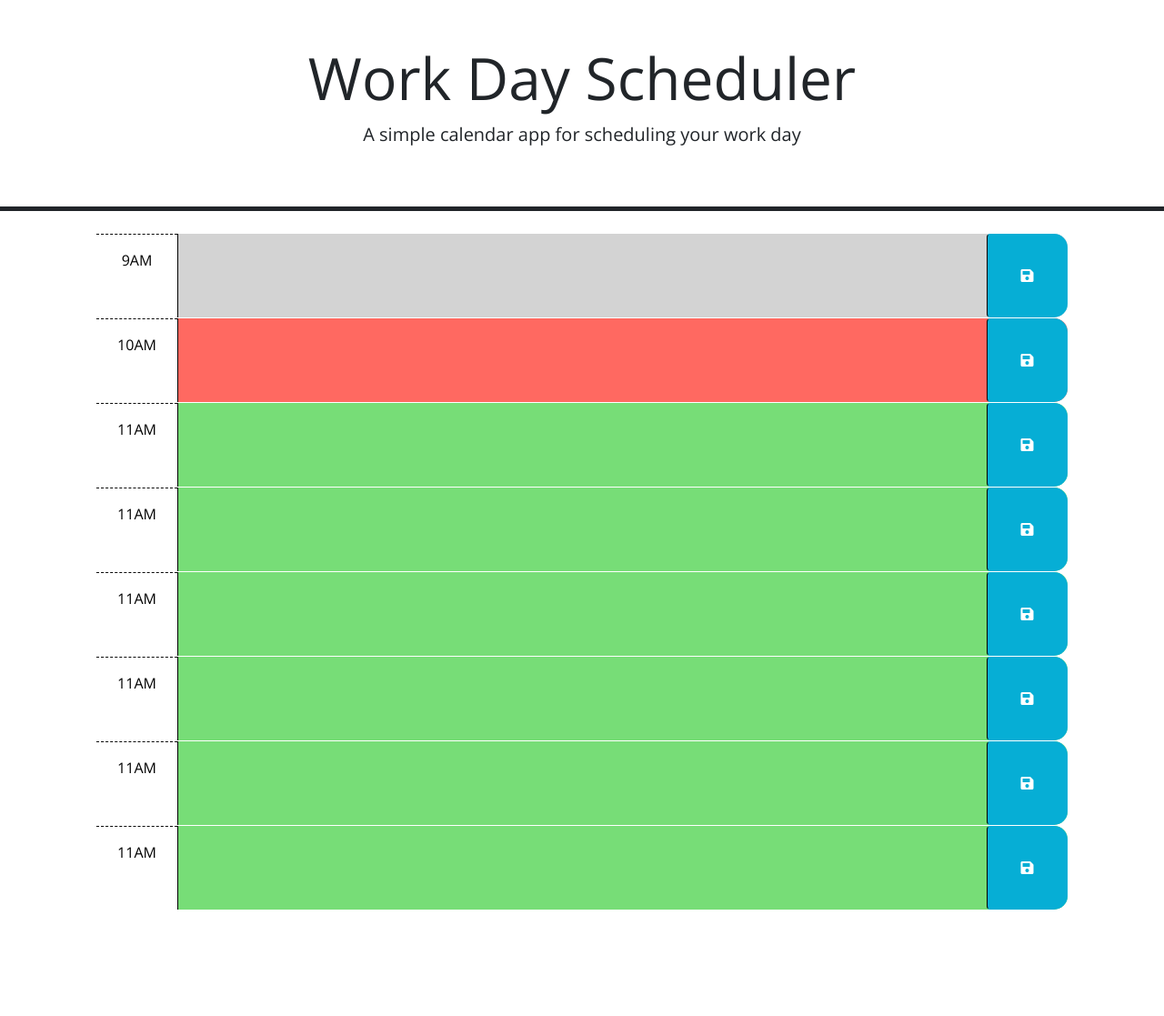
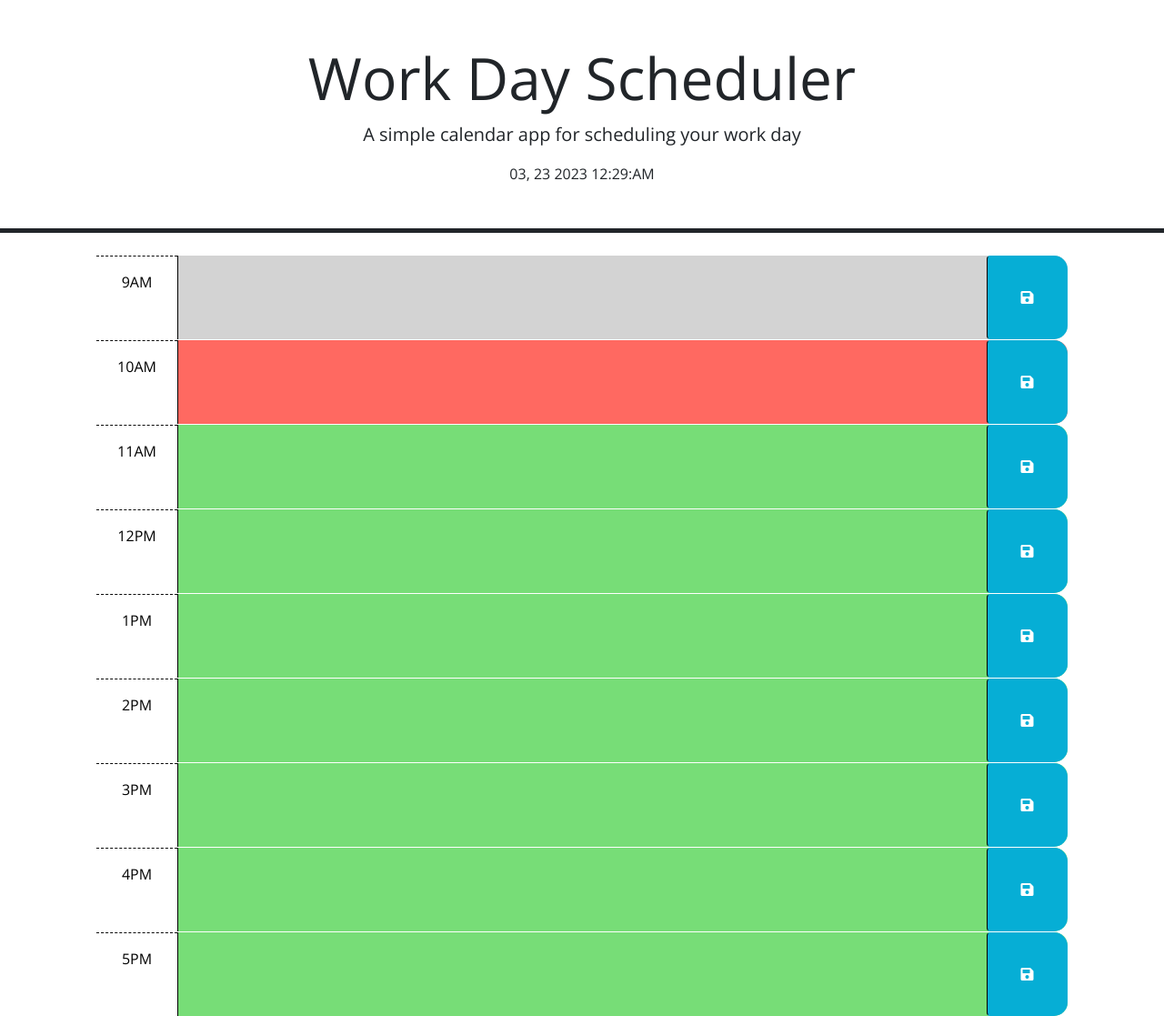
Before and after one commit to TheColorHieu/Planner-, a plain HTML site: page index.html in a window 1280 px wide. Shown: the whole page at 91% size. Before the commit the page ends 1000 px from the top, so only its background shows below. Drawn offline with nearby package versions, Linux system fonts and the light colour scheme.

Commit message:
added the current time

```diff
--- a/assets/script.js
+++ b/assets/script.js
@@ -20,4 +20,13 @@ $(function () {
   // attribute of each time-block be used to do this?
   //
   // TODO: Add code to display the current date in the header of the page.
+
+  //we want MM DD YYYY
+    const currentDay = dayjs().format(" MM, DD YYYY");
+    const currentTime = dayjs().format(" h:mm:A");
+    $('header').append(currentDay);
+
+   $('header').append(currentTime);
+
+
 });
--- a/index.html
+++ b/index.html
@@ -66,40 +66,48 @@
         </button>
       </div>
 
-      <div id="hour-11" class="row time-block future">
-        <div class="col-2 col-md-1 hour text-center py-3">11AM</div>
+      <div id="hour-12" class="row time-block future">
+        <div class="col-2 col-md-1 hour text-center py-3">12PM</div>
         <textarea class="col-8 col-md-10 description" rows="3"> </textarea>
         <button class="btn saveBtn col-2 col-md-1" aria-label="save">
           <i class="fas fa-save" aria-hidden="true"></i>
         </button>
       </div>
 
-      <div id="hour-11" class="row time-block future">
-        <div class="col-2 col-md-1 hour text-center py-3">11AM</div>
+      <div id="hour-13" class="row time-block future">
+        <div class="col-2 col-md-1 hour text-center py-3">1PM</div>
         <textarea class="col-8 col-md-10 description" rows="3"> </textarea>
         <button class="btn saveBtn col-2 col-md-1" aria-label="save">
           <i class="fas fa-save" aria-hidden="true"></i>
         </button>
       </div>
 
-      <div id="hour-11" class="row time-block future">
-        <div class="col-2 col-md-1 hour text-center py-3">11AM</div>
+      <div id="hour-14" class="row time-block future">
+        <div class="col-2 col-md-1 hour text-center py-3">2PM</div>
         <textarea class="col-8 col-md-10 description" rows="3"> </textarea>
         <button class="btn saveBtn col-2 col-md-1" aria-label="save">
           <i class="fas fa-save" aria-hidden="true"></i>
         </button>
       </div>
 
-      <div id="hour-11" class="row time-block future">
-        <div class="col-2 col-md-1 hour text-center py-3">11AM</div>
+      <div id="hour-15" class="row time-block future">
+        <div class="col-2 col-md-1 hour text-center py-3">3PM</div>
         <textarea class="col-8 col-md-10 description" rows="3"> </textarea>
         <button class="btn saveBtn col-2 col-md-1" aria-label="save">
           <i class="fas fa-save" aria-hidden="true"></i>
         </button>
       </div>
 
-      <div id="hour-11" class="row time-block future">
-        <div class="col-2 col-md-1 hour text-center py-3">11AM</div>
+      <div id="hour-16" class="row time-block future">
+        <div class="col-2 col-md-1 hour text-center py-3">4PM</div>
+        <textarea class="col-8 col-md-10 description" rows="3"> </textarea>
+        <button class="btn saveBtn col-2 col-md-1" aria-label="save">
+          <i class="fas fa-save" aria-hidden="true"></i>
+        </button>
+      </div>
+
+      <div id="hour-17" class="row time-block future">
+        <div class="col-2 col-md-1 hour text-center py-3">5PM</div>
         <textarea class="col-8 col-md-10 description" rows="3"> </textarea>
         <button class="btn saveBtn col-2 col-md-1" aria-label="save">
           <i class="fas fa-save" aria-hidden="true"></i>
```
